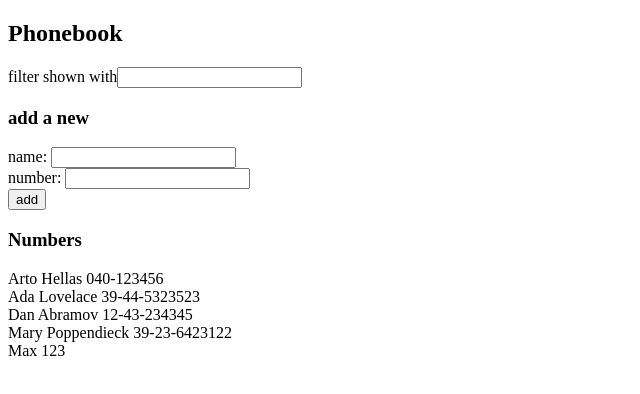
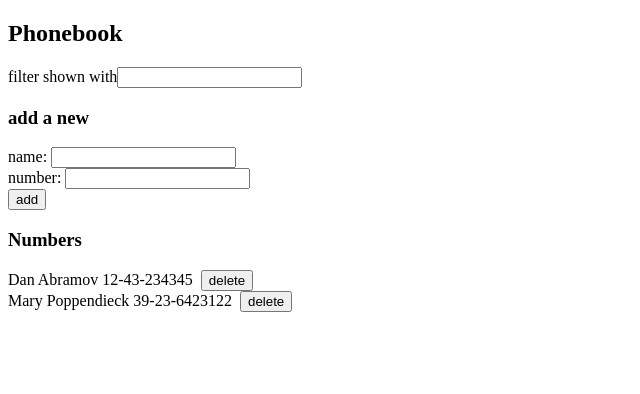
Before and after one commit to maxxof/Fullstackopen, a React (Create React App) app in the folder part2/phonebook/: page / in a window 1280 px wide. Shown: the top 394 px of the page, without its empty margins (0-640 px from the left). Built offline with nearby package versions, Linux system fonts and the light colour scheme; data requests are answered from the project's data file.

Commit message:
Ex 2.17 done

```diff
--- a/part2/phonebook/db.json
+++ b/part2/phonebook/db.json
@@ -1,15 +1,5 @@
 {
   "persons": [
-    {
-      "name": "Arto Hellas",
-      "number": "040-123456",
-      "id": 1
-    },
-    {
-      "name": "Ada Lovelace",
-      "number": "39-44-5323523",
-      "id": 2
-    },
     {
       "name": "Dan Abramov",
       "number": "12-43-234345",
@@ -19,11 +9,6 @@
       "name": "Mary Poppendieck",
       "number": "39-23-6423122",
       "id": 4
-    },
-    {
-      "name": "Max",
-      "id": 5,
-      "number": "123"
     }
   ]
 }
--- a/part2/phonebook/src/App.js
+++ b/part2/phonebook/src/App.js
@@ -1,15 +1,39 @@
 import { useState, useEffect } from 'react'
 import personService from './services/persons'
 
-const Person = ({ person, number}) => <div>{person} {number}</div>
+const Person = ({ person, number, handleClick}) => {
+  return (
+    <div>
+      {person} {number}
+      &nbsp;&nbsp;
+      <button onClick={handleClick}>delete</button>
+    </div>
+  )
+}
 
-const PersonsRenderer = ({ persons, filter}) => {
+const PersonsRenderer = ({ persons, newFilter, setPersons }) => {
+  const filteredPersons = persons.filter(person => person.name.toLowerCase().includes(newFilter))
+
+  const handleClick = (id, name) => event => {
+    if (window.confirm(`Delete ${name} ?`)) {
+      personService
+      .deletePerson(id)
+      .then()
+      setPersons(persons.filter(person => person.id !== id))
+    }
+  }
+
   return (
-    persons.flatMap(person => person.name.toLowerCase().includes(filter) ?
-    <Person key={person.id} person={person.name} number={person.number}
-    /> :
-    ''
-    )
+    <>
+    {filteredPersons.map(person =>
+      <Person
+      key={person.id}
+      person={person.name}
+      number={person.number}
+      handleClick={handleClick(person.id, person.name)}
+      />
+    )}
+    </>
   )
 }
 
@@ -73,7 +97,6 @@
     if (newName !== '') {
       const personObject = {
         name: newName,
-        id: persons.length + 1,
         number: newNumber
       }
 
@@ -114,7 +137,7 @@
       />
       <h3>Numbers</h3>
       <div>
-        <PersonsRenderer persons={persons} filter={newFilter}/>
+        <PersonsRenderer persons={persons} newFilter={newFilter} setPersons={setPersons}/>
       </div>
     </div>
   )
--- a/part2/phonebook/src/services/persons.js
+++ b/part2/phonebook/src/services/persons.js
@@ -11,4 +11,9 @@
     return request.then(response => response.data)
 }
 
-export default { getAll, create}
+const deletePerson = id => {
+    const request = axios.delete(`${baseUrl}/${id}`)
+    return request.then(response => response)
+}
+
+export default { getAll, create, deletePerson }
```
